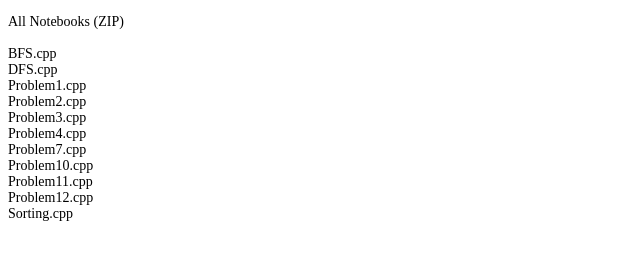
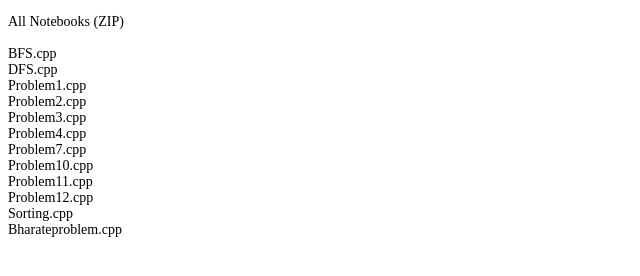
Before and after one commit to TVRBF/DS, a plain HTML site: page index.html in a window 1280 px wide. Shown: the whole page, without its empty margins (0-640 px from the left). Drawn offline with Linux system fonts and the light colour scheme.

Commit message:
Update index.html

```diff
--- a/index.html
+++ b/index.html
@@ -32,6 +32,7 @@
   <a href="Problem11.cpp" download>Problem11.cpp</a><br>
   <a href="Problem12.cpp" download>Problem12.cpp</a><br>
   <a href="Sorting.cpp" download>Sorting.cpp</a><br>
+  <a href="Barate problem.cpp" download>Bharateproblem.cpp</a><br>
 </p>
 
 </body>
```
